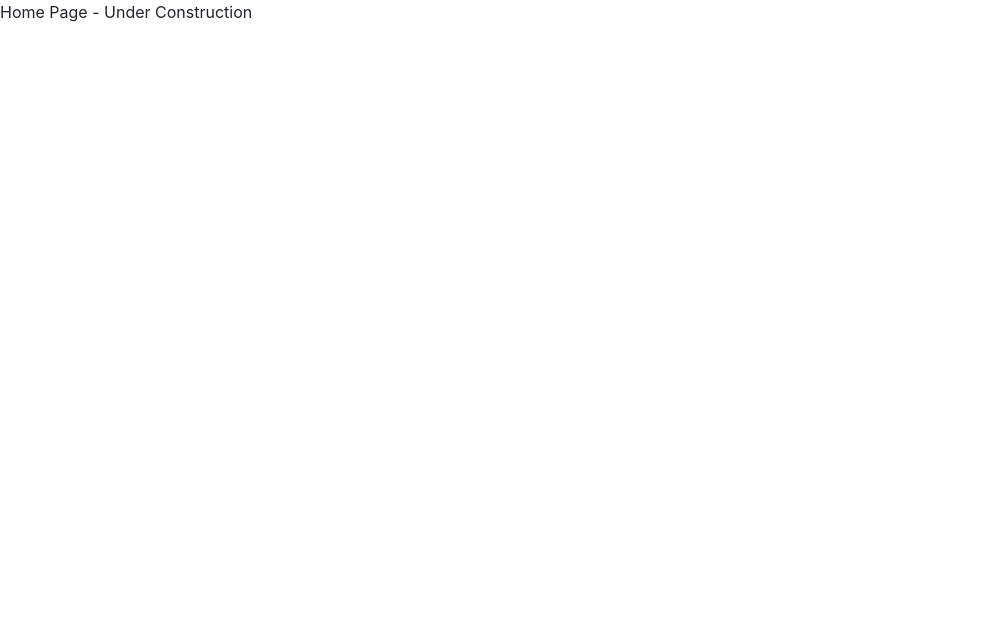
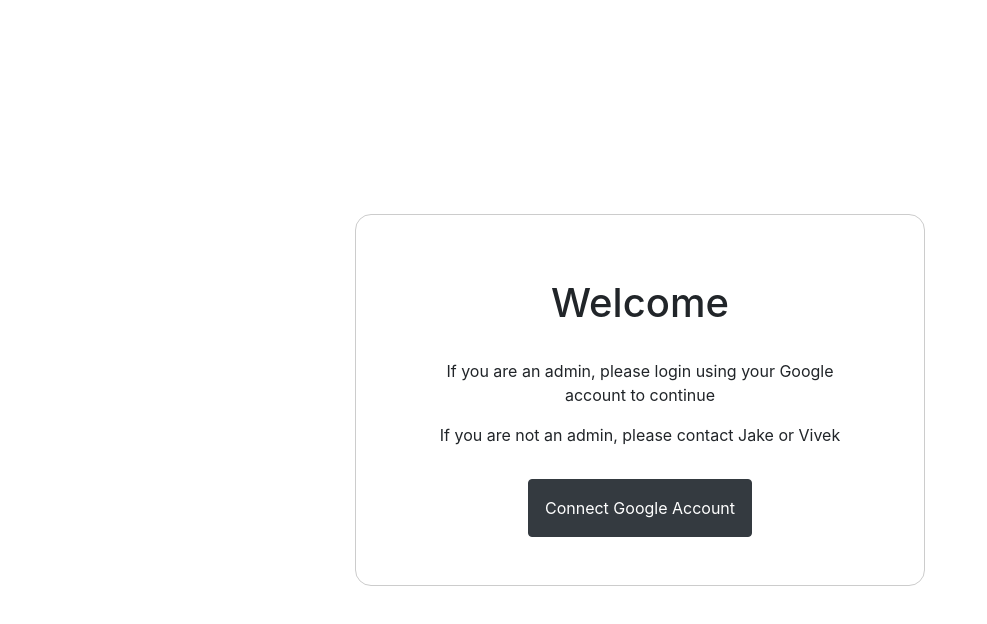
Before and after one commit to hvvivek/SupportYourSpotAdminFrontend, a React (Create React App) app: page / in a window 1280 px wide. Shown: the top 624 px of the page, without its empty margins (0-987 px from the left). Built offline with nearby package versions, Linux system fonts and the light colour scheme; a web font is replaced by a local one.

Commit message:
Fixed some bugs

```diff
--- a/src/App.js
+++ b/src/App.js
@@ -15,7 +15,7 @@ function App() {
 
 
       <Router path="/">
-        <p>Home Page - Under Construction</p>
+        <AdminAccount></AdminAccount>
       </Router>
     </Switch>
   </Router>
--- a/src/components/AdminAccount.js
+++ b/src/components/AdminAccount.js
@@ -82,7 +82,7 @@ class AdminAccount extends Component
         }
         console.log(SPLIT_SPREADSHEET_LINK)
         //TODO: Create Range const
-        const RANGE = process.env.REACT_APP_GOOGLE_SHEETS_TEMPLATE_RANGE
+        const RANGE = this.state.google_sheets_range
         //TODO: Pass tokens and spreadsheet ID to get data
         let totalInsertedOrUpdated = 0
         console.log(process.env.REACT_APP_API_ENDPOINT + "data")
@@ -93,7 +93,7 @@ class AdminAccount extends Component
 
             let records = response.data.data.values
             let column_names = records.shift()
-            this.setState({recordsToSync: records.length, uploadingData: true})
+            this.setState({recordsToSync: records.length, uploadingData: true, totalInserts: 0, totalUpdates: 0, totalFailures: 0})
             for(let i=0; i<records.length; i++)
             {
                 let data = []
@@ -176,6 +176,7 @@ class AdminAccount extends Component
                         </Col>
                         {this.state.auth_tokens && this.state.recordsToSync == 0 && <Col>
                             <Form.Control type="text" name="google_sheets_link" value={this.state.google_sheets_link} placeholder="Paste Link to Google Sheets" onChange={this.onChange}></Form.Control>
+                            <Form.Control type="text" name="google_sheets_range" value={this.state.google_sheets_range} placeholder="What is the range of cells to sync? Ex: MASTER LIST!A:L" onChange={this.onChange}></Form.Control>
                             <Button variant="dark" onClick={this.getData}>Sync my Data</Button>
                             {/* <Button onClick={this.getUserInfo}>Get user info</Button>     */}
 
```
Also changed, not shown: 1 other file (tests, documents, lock files or other folders).
